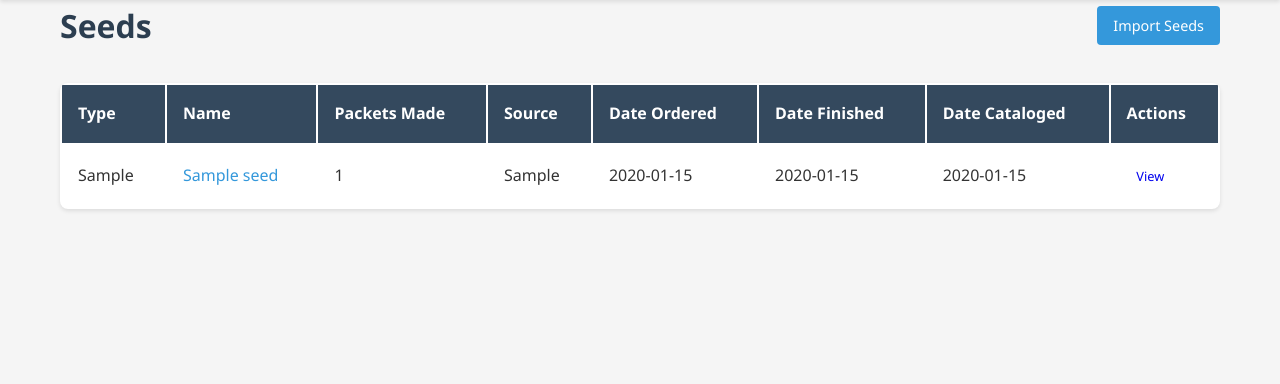
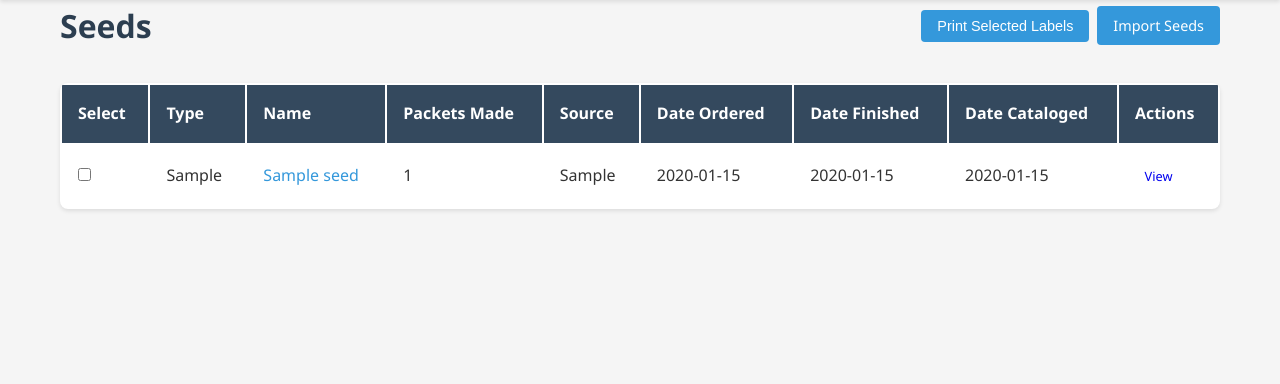
Before and after one commit to longanisainhertaco/Seed, a FastAPI app: page /seeds in a window 1280 px wide. Shown: the part 104-488 px from the top of the page. Run offline with FastAPI, Linux system fonts and the light colour scheme; tables that the repository leaves empty hold one stand-in row (values such as "Sample post").

Commit message:
Add printing workflow for seed labels

```diff
--- a/app/main.py
+++ b/app/main.py
@@ -6,7 +6,7 @@ from datetime import datetime
 import logging
 import os
 import shutil
-from typing import Optional
+from typing import Optional, List
 
 from app.database import (
     init_database, get_all_seeds, get_seed_by_id, create_seed, update_seed, delete_seed,
@@ -111,6 +111,37 @@ async def delete_seed_post(seed_id: int):
     """Delete a seed."""
     delete_seed(seed_id)
     return RedirectResponse(url="/seeds", status_code=303)
+
+
+@app.post("/print_labels", response_class=HTMLResponse)
+async def print_labels(request: Request, seed_ids: Optional[List[int]] = Form(None)):
+    """Render a print-friendly page for selected seed labels."""
+    if not seed_ids:
+        seeds = get_all_seeds()
+        return templates.TemplateResponse("seeds.html", {
+            "request": request,
+            "seeds": seeds,
+            "error_message": "Please select at least one seed to print."
+        }, status_code=400)
+
+    selected_seeds = []
+    for seed_id in seed_ids:
+        seed = get_seed_by_id(seed_id)
+        if seed:
+            selected_seeds.append(seed)
+
+    if not selected_seeds:
+        seeds = get_all_seeds()
+        return templates.TemplateResponse("seeds.html", {
+            "request": request,
+            "seeds": seeds,
+            "error_message": "No valid seeds found for printing."
+        }, status_code=400)
+
+    return templates.TemplateResponse("print_labels.html", {
+        "request": request,
+        "seeds": selected_seeds
+    })
 
 
 @app.get("/tasks", response_class=HTMLResponse)
--- a/app/static/css/style.css
+++ b/app/static/css/style.css
@@ -70,6 +70,13 @@ main {
 .page-header h2 {
     color: #2c3e50;
     font-size: 2rem;
+}
+
+.page-actions {
+    display: flex;
+    align-items: center;
+    gap: 0.5rem;
+    flex-wrap: wrap;
 }
 
 /* Cards */
--- a/app/templates/seeds.html
+++ b/app/templates/seeds.html
@@ -4,15 +4,24 @@
 
 {% block content %}
 <div class="seeds-page">
+    <form method="post" action="/print_labels">
         <div class="page-header">
             <h2>Seeds</h2>
+            <div class="page-actions">
+                <button type="submit" class="btn btn-primary">Print Selected Labels</button>
                 <a href="/import" class="btn btn-primary">Import Seeds</a>
             </div>
+        </div>
+
+        {% if error_message %}
+        <div class="error-message">{{ error_message }}</div>
+        {% endif %}
 
         {% if seeds %}
         <table class="data-table">
             <thead>
                 <tr>
+                    <th>Select</th>
                     <th>Type</th>
                     <th>Name</th>
                     <th>Packets Made</th>
@@ -26,6 +35,9 @@
             <tbody>
                 {% for seed in seeds %}
                 <tr>
+                    <td>
+                        <input type="checkbox" name="seed_ids" value="{{ seed.id }}">
+                    </td>
                     <td>{{ seed.type }}</td>
                     <td><a href="/seeds/{{ seed.id }}" class="link">{{ seed.name }}</a></td>
                     <td>{{ seed.packets_made }}</td>
@@ -45,5 +57,6 @@
             <p>No seeds found. <a href="/import" class="link">Import seeds</a> to get started.</p>
         </div>
         {% endif %}
+    </form>
 </div>
 {% endblock %}
```
Also changed, not shown: other parts of app/static/css/style.css (+60 -0 lines), app/templates/print_labels.html (added, +36 -0 lines), app/templates/seed_detail.html (+9 -3 lines). Lines whose indentation alone changed are shown as unchanged.
